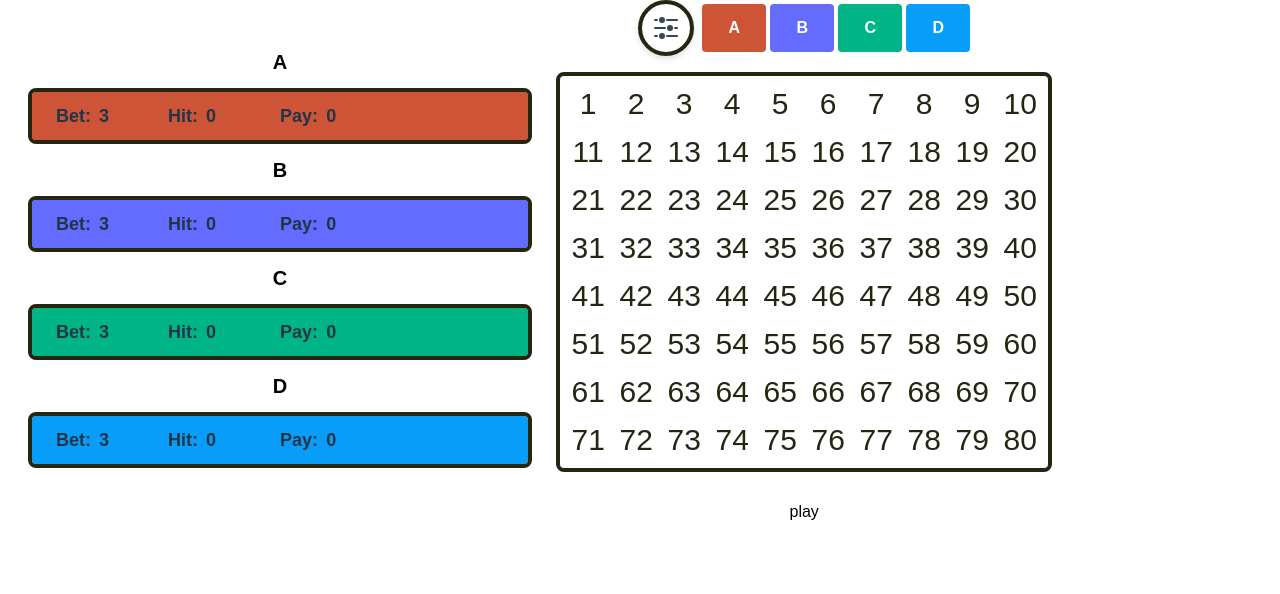
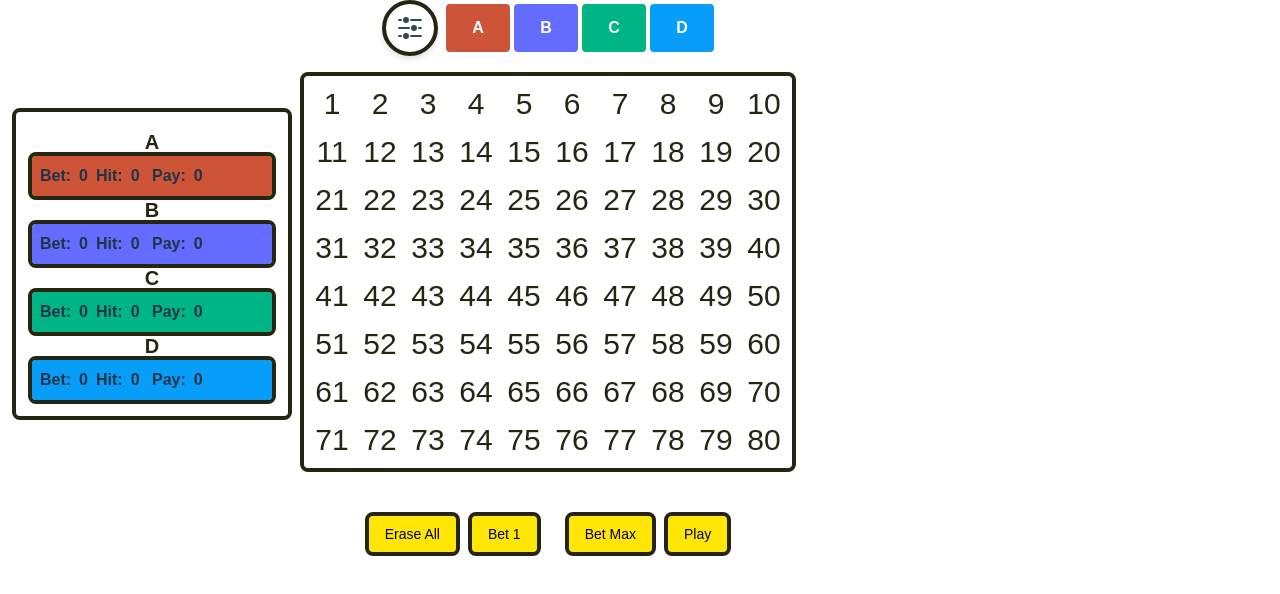
Before and after one commit to Chasap85/DigiKeno, a React (Vite) app: page / in a window 1280 px wide. Shown: the top 594 px of the page. Built offline with nearby package versions, Linux system fonts and the light colour scheme; a web font is replaced by a local one.

Commit message:
updated card info and added banner actions

```diff
--- a/src/components/gameScreen/ActionBoard/Action.jsx
+++ b/src/components/gameScreen/ActionBoard/Action.jsx
@@ -2,21 +2,55 @@ import { useState } from "react";
 import CardMenu from "../CardMenu/CardMenu";
 import ActionBoard from "./ActionBoard";
 import { useAppDispatch, useAppSelector } from "../../../game/reduxHooks";
-import { allPicks } from "../../../slices/selectionSlice";
+import {
+  allPicks,
+  betMax,
+  betOne,
+  cards,
+  clearCards,
+  eraseAll,
+} from "../../../slices/selectionSlice";
 import Banner from "../Banner/Banner";
+import { dealNumbers } from "../../../game/dealNumbers";
 
 function Action() {
+  const dispatch = useAppDispatch();
   const totalPicks = useAppSelector(allPicks);
+  const playerCards = useAppSelector(cards);
   const [showAll, setShowAll] = useState(false);
-  // isReady set true/false if player is ready to hit deal
-  const [isReady, setIsReady] = useState(false);
   const props = { totalPicks, showAll, setShowAll };
+
+  const handleEraseAll = () => {
+    setShowAll(!showAll);
+    dispatch(eraseAll());
+  };
+  const handleBet1 = () => {
+    dispatch(betOne());
+  };
+  const handleBetMax = () => {
+    dispatch(betMax());
+  };
+  const handlePlay = () => {
+    if (totalPicks.length > 3) {
+      setShowAll(!showAll);
+      dispatch(clearCards(playerCards));
+      dispatch(dealNumbers(playerCards));
+    } else {
+      alert("Pick more than 3 numbers for at least one Card!");
+    }
+  };
 
   return (
     <div className="flex flex-col items-center">
       <CardMenu props={props} />
       <ActionBoard props={props} />
-      <Banner props={props} />
+      <Banner
+        props={props}
+        onEraseAll={handleEraseAll}
+        onBet1={handleBet1}
+        onBetMax={handleBetMax}
+        onPlay={handlePlay}
+      />
     </div>
   );
 }
--- a/src/components/gameScreen/Banner/Banner.jsx
+++ b/src/components/gameScreen/Banner/Banner.jsx
@@ -1,27 +1,43 @@
+import { Button } from "@headlessui/react";
 import { dealNumbers } from "../../../game/dealNumbers";
 import { useAppDispatch, useAppSelector } from "../../../game/reduxHooks";
 import { allPicks, cards, clearCards } from "../../../slices/selectionSlice";
 
-export default function Banner({ props }) {
-  let rounds = 1000;
+const ActionButton = ({ text, onClick }) => (
+  <button
+    className="rounded outline outline-[--black] outline-4 bg-[--yellow] py-2 px-4 text-sm text-black hover:text-white hover:bg-[--red] active:bg-sky-700"
+    onClick={onClick}
+  >
+    {text}
+  </button>
+);
+
+/**
+ * Banner is where users engage in betting and dealing actions as well as a display for
+ * viewing credits and winnings.
+ * @param {*} showAll - boolean for showing all card numbers or single card numbers
+ * @param {*} setShowAll - setter for showAll state
+ * @returns
+ */
+export default function Banner({
+  props,
+  onEraseAll,
+  onBet1,
+  onBetMax,
+  onPlay,
+}) {
   const { showAll, setShowAll } = props;
-  const playerPicks = useAppSelector(allPicks);
-  const playerCards = useAppSelector(cards);
-  let dispatch = useAppDispatch();
-
-  const handleDeal = () => {
-    if (playerPicks.length > 3) {
-      setShowAll(!showAll);
-      dispatch(clearCards(playerCards));
-      dispatch(dealNumbers(playerCards));
-    } else {
-      alert("Pick more than 3 numbers for at least one Card!");
-    }
-  };
 
   return (
-    <div className="text-black">
-      <button onClick={handleDeal}>play</button>
+    <div className="flex justify-center items-center text-[--black]">
+      <div className="m-4 space-x-4">
+        <ActionButton text="Erase All" onClick={onEraseAll} />
+        <ActionButton text="Bet 1" onClick={onBet1} />
+      </div>
+      <div className="m-4 space-x-4">
+        <ActionButton text="Bet Max" onClick={onBetMax} />
+        <ActionButton text="Play" onClick={onPlay} />
+      </div>
     </div>
   );
 }
--- a/src/components/gameScreen/CardInfo/CardInfo.jsx
+++ b/src/components/gameScreen/CardInfo/CardInfo.jsx
@@ -6,26 +6,26 @@ function CardInfo() {
   const colors = ["bg-[--red]", "bg-[--hit]", "bg-[--green]", "bg-[--blue]"];
 
   return (
-    <div className="flex flex-col p-4">
+    <div className="flex flex-col p-4 rounded outline outline-[--black] outline-4">
       {cardData.map((card, index) => {
         return (
           <div className="" key={index}>
-            <h3 className="text-black font-bold m-4 text-xl text-center">
+            <h3 className="text-[--black] font-bold text-xl text-center">
               {card.cardId}
             </h3>
             <div
-              className={`px-6 h-12 ${colors[index]} font-bold text-lg outline outline-[--black] outline-4 justify-center items-center grid grid-cols-4 rounded`}
+              className={`p-2 ${colors[index]} font-bold text-base outline outline-[--black] outline-4 justify-center items-center flex rounded`}
             >
               {/* <p>
                   Play:<span className="mx-2 font-black">{card.count}</span>
                 </p> */}
-              <p>
+              <p className="w-14">
                 Bet:<span className="mx-2 font-black">{card.bet}</span>
               </p>
-              <p>
+              <p className="w-14">
                 Hit:<span className="mx-2 font-black">{card.hits}</span>
               </p>
-              <p className="pr-12">
+              <p className="w-28">
                 Pay:<span className="mx-2 font-black">{card.pay}</span>
               </p>
             </div>
--- a/src/components/gameScreen/GameLayout/Layout.jsx
+++ b/src/components/gameScreen/GameLayout/Layout.jsx
@@ -5,7 +5,7 @@ function Layout() {
   return (
     <div className="flex flex-row">
       {/* card info */}
-      <div className="p-4">
+      <div className="p-4 mt-24">
         <CardInfo />
       </div>
       {/* action board */}
--- a/src/slices/selectionSlice.ts
+++ b/src/slices/selectionSlice.ts
@@ -18,6 +18,7 @@ export interface SelectionState {
   showAll: boolean;
   dealIndex: number;
   revealedNumbers: number[];
+  maxBet: number;
 }
 
 interface CardHits {
@@ -32,7 +33,7 @@ const initialState: SelectionState = {
       picks: [],
       count: 0,
       hits: 0,
-      bet: 3,
+      bet: 0,
       isActive: false,
       pay: 0,
     },
@@ -41,7 +42,7 @@ const initialState: SelectionState = {
       picks: [],
       count: 0,
       hits: 0,
-      bet: 3,
+      bet: 0,
       isActive: false,
       pay: 0,
     },
@@ -50,7 +51,7 @@ const initialState: SelectionState = {
       picks: [],
       count: 0,
       hits: 0,
-      bet: 3,
+      bet: 0,
       isActive: false,
       pay: 0,
     },
@@ -59,7 +60,7 @@ const initialState: SelectionState = {
       picks: [],
       count: 0,
       hits: 0,
-      bet: 3,
+      bet: 0,
       isActive: false,
       pay: 0,
     },
@@ -68,6 +69,7 @@ const initialState: SelectionState = {
   showAll: false,
   dealIndex: -1,
   revealedNumbers: [],
+  maxBet: 5,
 };
 
 export const selectionSlice = createSlice({
@@ -140,6 +142,7 @@ export const selectionSlice = createSlice({
         state.dealIndex++;
         const currentNumber = action.payload[state.dealIndex];
         state.revealedNumbers.push(currentNumber);
+        // update hits while we're at it
         state.cards.forEach((card) => {
           if (card.picks.includes(currentNumber)) {
             card.hits++;
@@ -157,6 +160,26 @@ export const selectionSlice = createSlice({
         }
       });
     },
+    eraseAll: (state) => {
+      state.cards.forEach((card) => {
+        card.bet = 0;
+        card.picks = [];
+      });
+      state.allPicks = [];
+      state.revealedNumbers = [];
+    },
+    betOne: (state) => {
+      state.cards.forEach((card) => {
+        if (card.bet + 1 <= state.maxBet) {
+          card.bet = card.bet + 1;
+        }
+      });
+    },
+    betMax: (state) => {
+      state.cards.forEach((card) => {
+        card.bet = 5;
+      });
+    },
   },
 });
 
@@ -170,6 +193,9 @@ export const {
   clearBoard,
   revealNextNumber,
   setCardHits,
+  eraseAll,
+  betMax,
+  betOne,
 } = selectionSlice.actions;
 
 // Other code such as selectors can use the imported `RootState` type
```
Also changed, not shown: src/components/gameScreen/CardMenu/CardMenu.jsx (+6 -4 lines).
